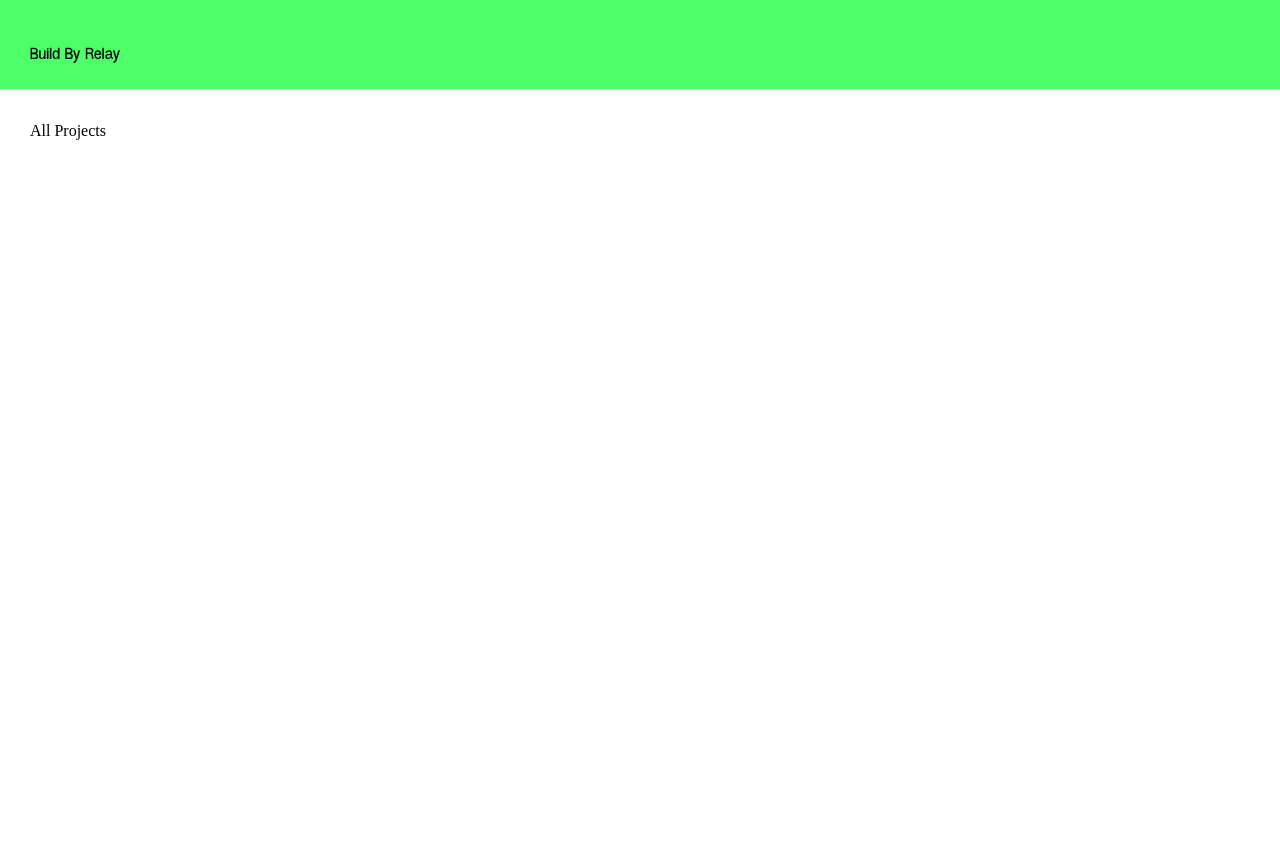
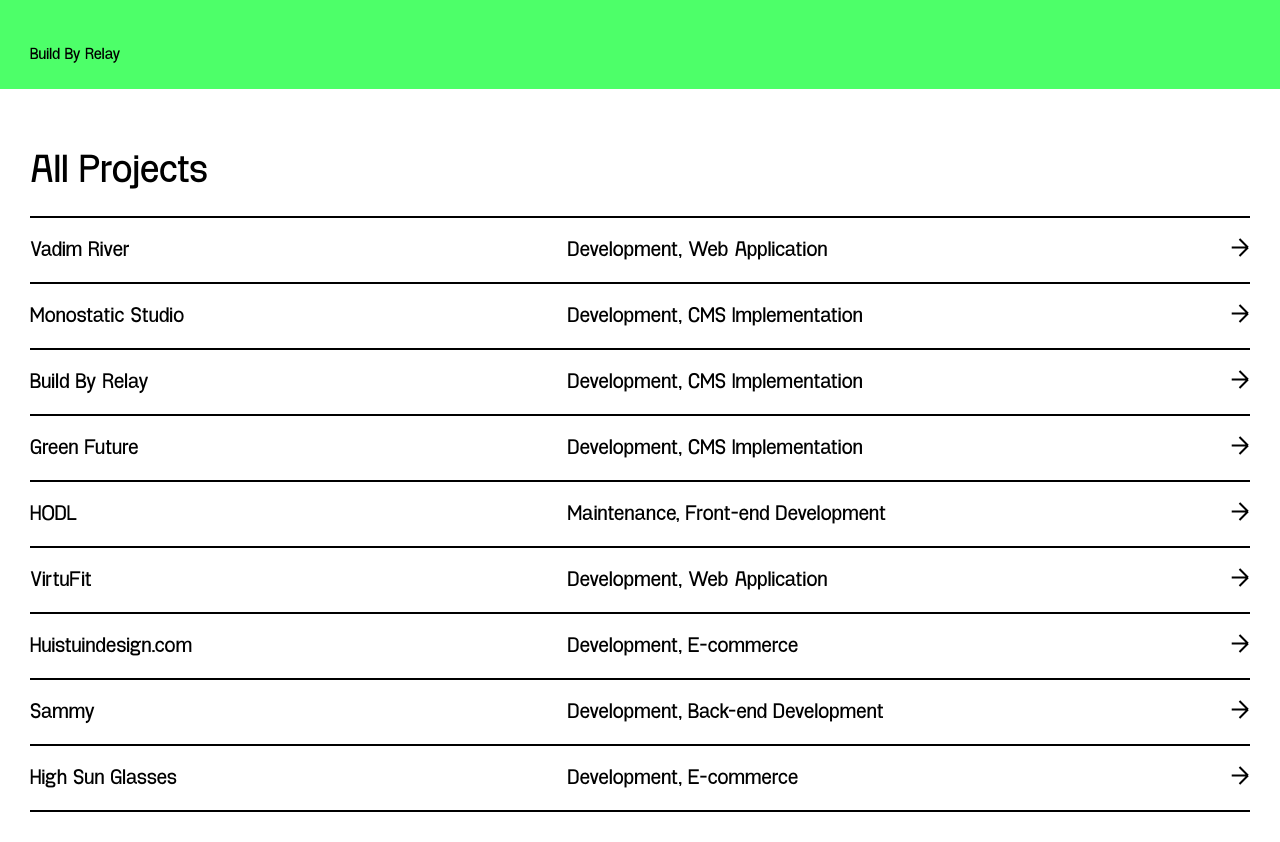
Before and after one commit to rohitjethoe/rohitjethoe, a Vue app: page / in a window 1280 px wide. Shown: the part 3600-4442 px from the top of the page. Before the commit the page ends 3769 px from the top, so only its background shows below. Built offline with nearby package versions, Linux system fonts and the light colour scheme.

Commit message:
added .qa-overview

```diff
--- a/src/views/Home.vue
+++ b/src/views/Home.vue
@@ -1,5 +1,53 @@
 <script setup>
 import Project from '@/components/Project.vue';
+
+const projects = [
+    {
+        title: 'Vadim River',
+        type:  'Development',
+        service: 'Web Application'
+    },
+    {
+        title: 'Monostatic Studio',
+        type:  'Development',
+        service: 'CMS Implementation'
+    },
+    {
+        title: 'Build By Relay',
+        type:  'Development',
+        service: 'CMS Implementation'
+    },
+    {
+        title: 'Green Future',
+        type:  'Development',
+        service: 'CMS Implementation'
+    },
+    {
+        title: 'HODL',
+        type:  'Maintenance',
+        service: 'Front-end Development'
+    },
+    {
+        title: 'VirtuFit',
+        type:  'Development',
+        service: 'Web Application'
+    },
+    {
+        title: 'Huistuindesign.com',
+        type:  'Development',
+        service: 'E-commerce'
+    },
+    {
+        title: 'Sammy',
+        type:  'Development',
+        service: 'Back-end Development'
+    },
+    {
+        title: 'High Sun Glasses',
+        type:  'Development',
+        service: 'E-commerce'
+    },
+]
 </script>
 
 <template>
@@ -48,6 +96,23 @@
         <div class="qa-container">
             <div class="qa-overview__title">
                 All Projects
+            </div>
+            <div class="qa-overview__table">
+                <div v-for="project in projects" class="qa-overview__item">
+                    <div class="qa-overview__company">
+                        {{ project.title }}
+                    </div>
+                    <div class="qa-overview__description">
+                        <span>{{ project.type }}, </span>{{ project.service }}
+                    </div>
+                    <div class="qa-overview__reference">
+                        <a :href="project.reference">
+                            <svg width="19" height="19" viewBox="0 0 19 19" fill="none" xmlns="http://www.w3.org/2000/svg">
+                                <path d="M0.71206 9.48528H16.9755M16.9755 9.48528L8.49023 1M16.9755 9.48528L8.49023 17.9706" stroke="black" stroke-width="2"/>
+                            </svg>
+                        </a>
+                    </div>
+                </div>
             </div>
         </div>
     </section>
@@ -134,4 +199,54 @@
         }
     }
 }
+
+.qa-overview {
+    font-family: "Projekt Blackbird";
+
+    .qa-container {
+        padding-top: math-clamp(30, 40);
+    }
+
+    &__title {
+        font-size: math-clamp(39, 52);
+    }
+
+    &__table {
+        padding-top: math-clamp(24, 32);
+        border-bottom: math-clamp(2, 2.666) solid #000;
+    }
+
+    &__item {
+        display: grid;
+        grid-template-columns: auto 1fr auto;
+        align-items: center;
+        font-size: math-clamp(21, 28);
+        padding: math-clamp(20, 26.666) 0;
+        border-top: math-clamp(2, 2.666) solid #000;
+
+        @media (max-width: $sm) {
+            display: flex;
+            justify-content: space-between;
+            font-size: math-clamp(19);
+        }
+    }
+
+    &__description {
+        span {
+            @media (max-width: $sm) {
+                display: none;
+            }
+        }
+    }
+
+    &__company {
+        width: 42vw;
+    }
+
+    &__reference {
+        @media (max-width: $sm) {
+            display: none;
+        }
+    }
+}
 </style>
```
Also changed, not shown: src/assets/arrow.svg (added).
